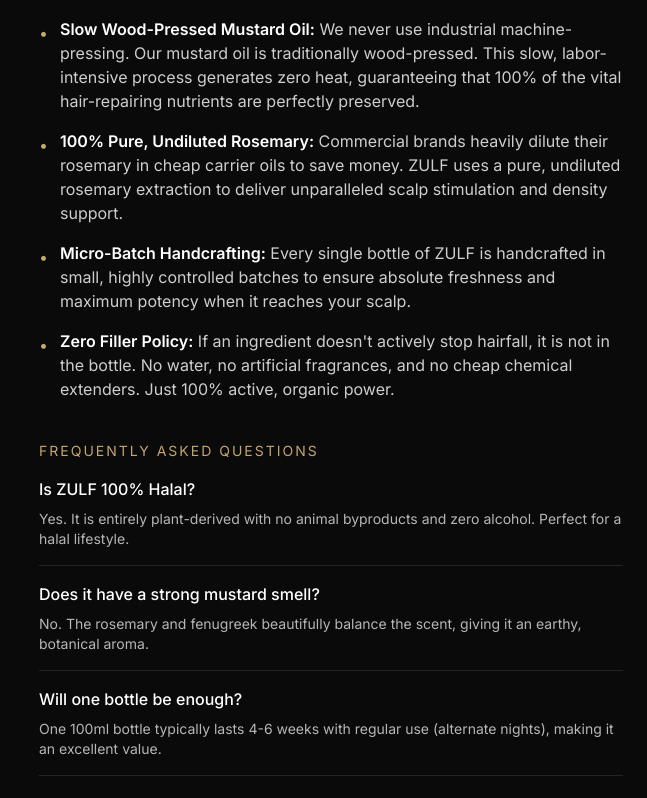
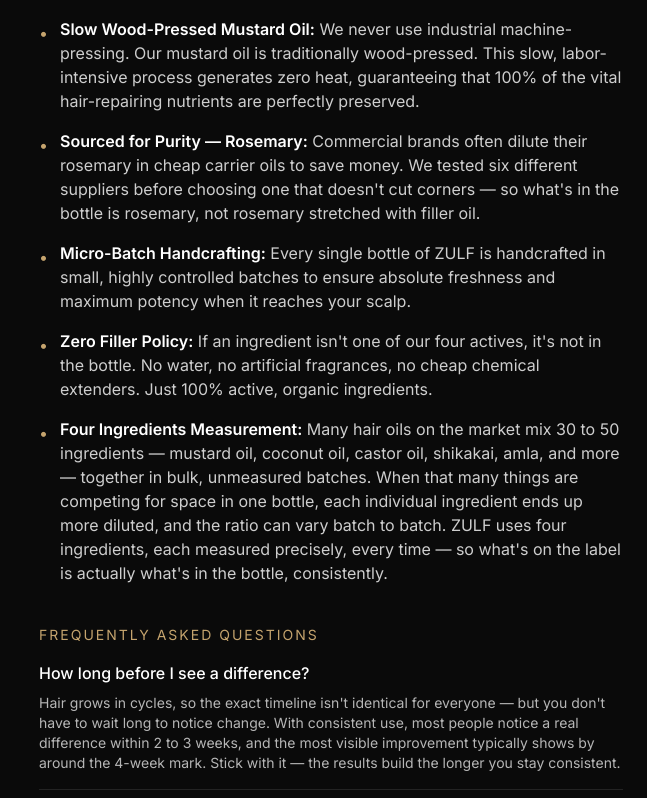
Before and after one commit to tehreemejaz382/zulf-website, a Next.js app: page /product in a window 1280 px wide. Shown: the part 2262-3060 px from the top of the page, without its empty margins (633-1280 px from the left). Built offline with nearby package versions, Linux system fonts and the light colour scheme; no server answers.

Commit message:
Restore all homepage and product page copy updates

```diff
--- a/app/page.tsx
+++ b/app/page.tsx
@@ -213,8 +213,8 @@
 
           <div className="grid md:grid-cols-3 gap-8 mb-12">
             {[
-              { label: "PRIMARY BENEFIT", title: "Hairfall Elimination", desc: "Anchors roots deeply into the scalp with overwhelming density to systematically eliminate shedding." },
-              { label: "SCALP HEALTH", title: "Clears Dandruff & Itch", desc: "Detoxifies the scalp from fungal buildup to create a balanced environment that stops itching immediately." },
+              { label: "PRIMARY BENEFIT", title: "Hairfall Elimination", desc: "Formulated to support the scalp and follicles — fenugreek and onion are traditionally used to help reduce the appearance of shedding with regular use." },
+              { label: "SCALP HEALTH", title: "Clears Dandruff & Itch", desc: "Rosemary has a long history of use for scalp comfort — many people find it soothing for an irritated scalp." },
               { label: "ENVIRONMENTAL SHIELD", title: "Hard Water Defense", desc: "Forms a protective lipid barrier to lock out harsh groundwater minerals and prevent dry, snapping hair." }
             ].map((item, i) => (
               <div key={i}>
--- a/app/product/page.tsx
+++ b/app/product/page.tsx
@@ -9,7 +9,7 @@
   { src: '/images/product/1.webp', alt: 'ZULF Hair Elixir — Front' },
   { src: '/images/product/2.webp', alt: 'ZULF Hair Elixir — Ingredients' },
   { src: '/images/product/3.webp', alt: 'ZULF Hair Elixir — Texture' },
-  { src: '/images/product/4.webp', alt: 'ZULF Hair Elixir — Healthy Hair' },
+  { src: '/images/product/4.webp', alt: 'ZULF Hair Elixir — Wooden Brush' },
   { src: '/images/product/5.webp', alt: 'ZULF Hair Elixir — The Ritual' },
 ];
 
@@ -264,7 +264,7 @@
                 </li>
                 <li className="flex items-start gap-3">
                   <span className="text-[#C5A46E] mt-1">•</span>
-                  <span><strong className="text-white">100% Pure, Undiluted Rosemary:</strong> Commercial brands heavily dilute their rosemary in cheap carrier oils to save money. ZULF uses a pure, undiluted rosemary extraction to deliver unparalleled scalp stimulation and density support.</span>
+                  <span><strong className="text-white">Sourced for Purity — Rosemary:</strong> Commercial brands often dilute their rosemary in cheap carrier oils to save money. We tested six different suppliers before choosing one that doesn't cut corners — so what's in the bottle is rosemary, not rosemary stretched with filler oil.</span>
                 </li>
                 <li className="flex items-start gap-3">
                   <span className="text-[#C5A46E] mt-1">•</span>
@@ -272,7 +272,11 @@
                 </li>
                 <li className="flex items-start gap-3">
                   <span className="text-[#C5A46E] mt-1">•</span>
-                  <span><strong className="text-white">Zero Filler Policy:</strong> If an ingredient doesn't actively stop hairfall, it is not in the bottle. No water, no artificial fragrances, and no cheap chemical extenders. Just 100% active, organic power.</span>
+                  <span><strong className="text-white">Zero Filler Policy:</strong> If an ingredient isn't one of our four actives, it's not in the bottle. No water, no artificial fragrances, no cheap chemical extenders. Just 100% active, organic ingredients.</span>
+                </li>
+                <li className="flex items-start gap-3">
+                  <span className="text-[#C5A46E] mt-1">•</span>
+                  <span><strong className="text-white">Four Ingredients Measurement:</strong> Many hair oils on the market mix 30 to 50 ingredients — mustard oil, coconut oil, castor oil, shikakai, amla, and more — together in bulk, unmeasured batches. When that many things are competing for space in one bottle, each individual ingredient ends up more diluted, and the ratio can vary batch to batch. ZULF uses four ingredients, each measured precisely, every time — so what's on the label is actually what's in the bottle, consistently.</span>
                 </li>
               </ul>
             </div>
@@ -282,8 +286,8 @@
               <h3 className="text-[#C5A46E] tracking-[2px] text-sm mb-4 font-sans">FREQUENTLY ASKED QUESTIONS</h3>
               <div className="space-y-4">
                 <div className="border-b border-white/10 pb-4">
-                  <h4 className="font-medium text-white mb-2">Is ZULF 100% Halal?</h4>
-                  <p className="text-sm text-white/70">Yes. It is entirely plant-derived with no animal byproducts and zero alcohol. Perfect for a halal lifestyle.</p>
+                  <h4 className="font-medium text-white mb-2">How long before I see a difference?</h4>
+                  <p className="text-sm text-white/70">Hair grows in cycles, so the exact timeline isn't identical for everyone — but you don't have to wait long to notice change. With consistent use, most people notice a real difference within 2 to 3 weeks, and the most visible improvement typically shows by around the 4-week mark. Stick with it — the results build the longer you stay consistent.</p>
                 </div>
                 <div className="border-b border-white/10 pb-4">
                   <h4 className="font-medium text-white mb-2">Does it have a strong mustard smell?</h4>
```
